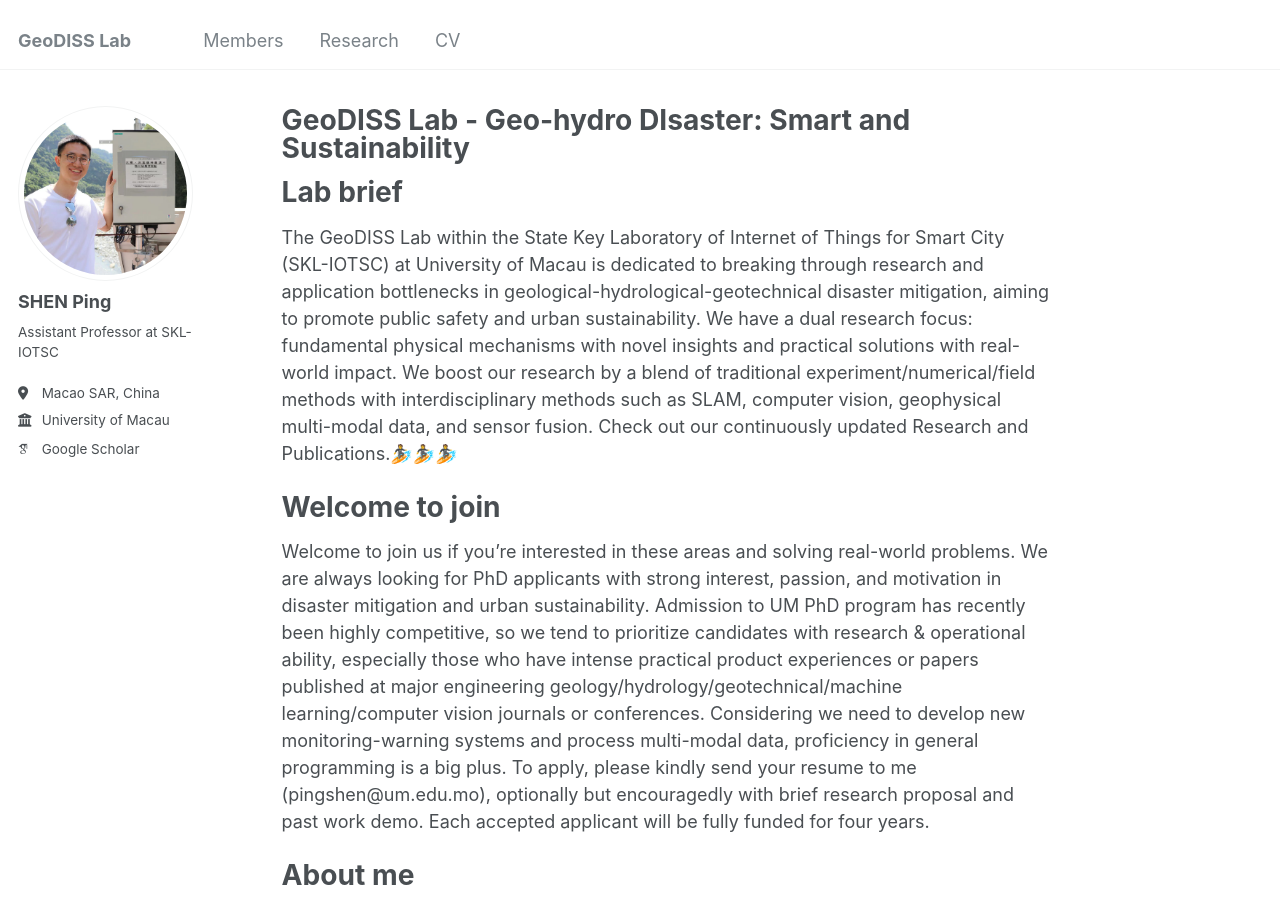
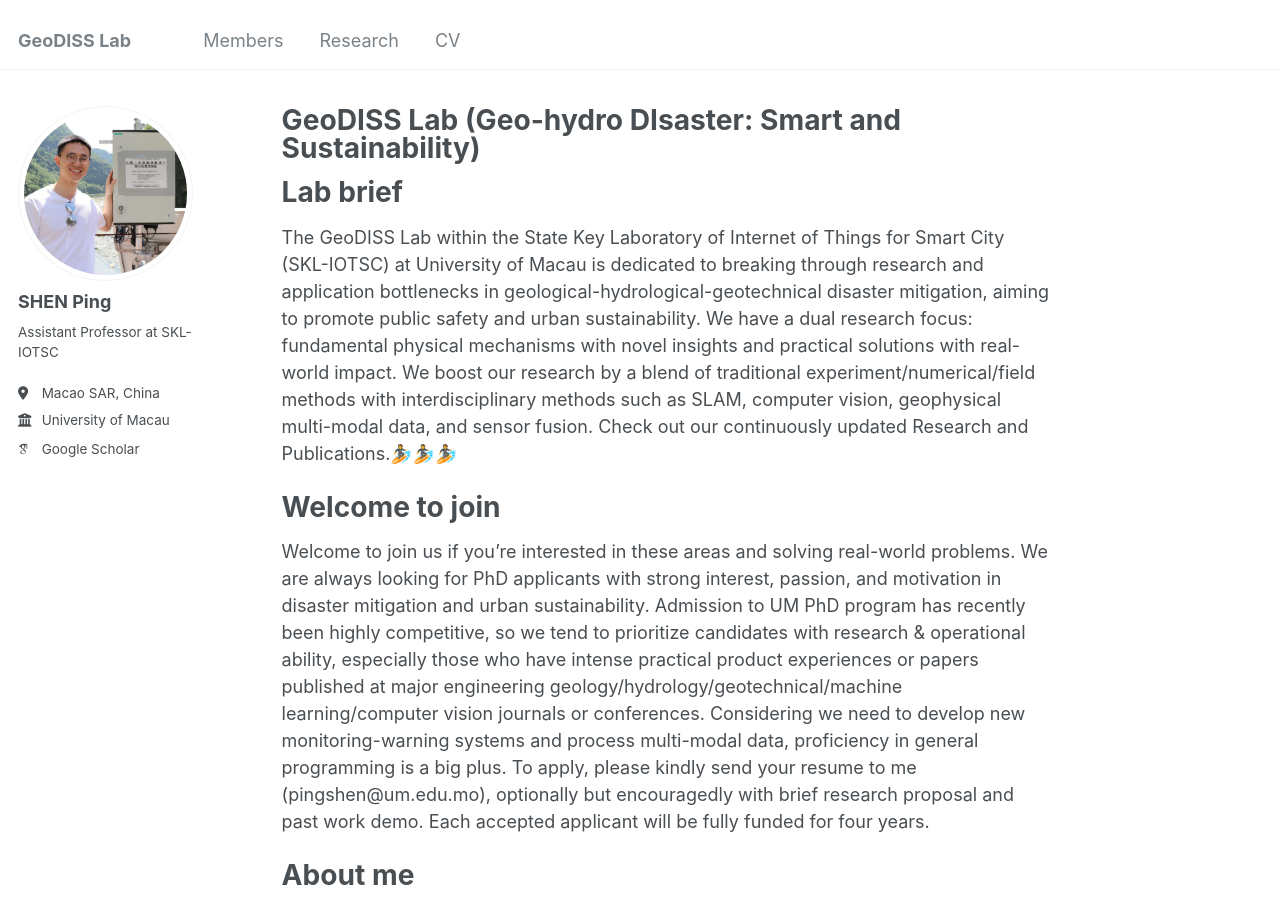
Before and after one commit to Ping-UM/Ping-UM.github.io, a Jekyll site: the page built from _pages/about.md, in a window 1280 px wide and 900 px high. Built offline with Jekyll 4.4.1, drawn with Linux system fonts in a browser that asks for light colours; some web fonts are replaced.

```diff
--- a/_pages/about.md
+++ b/_pages/about.md
@@ -1,6 +1,6 @@
 ---
 permalink: /
-title: "GeoDISS Lab - Geo-hydro DIsaster: Smart and Sustainability"
+title: "GeoDISS Lab (Geo-hydro DIsaster: Smart and Sustainability)"
 author_profile: true
 redirect_from:
   - /about/
```
